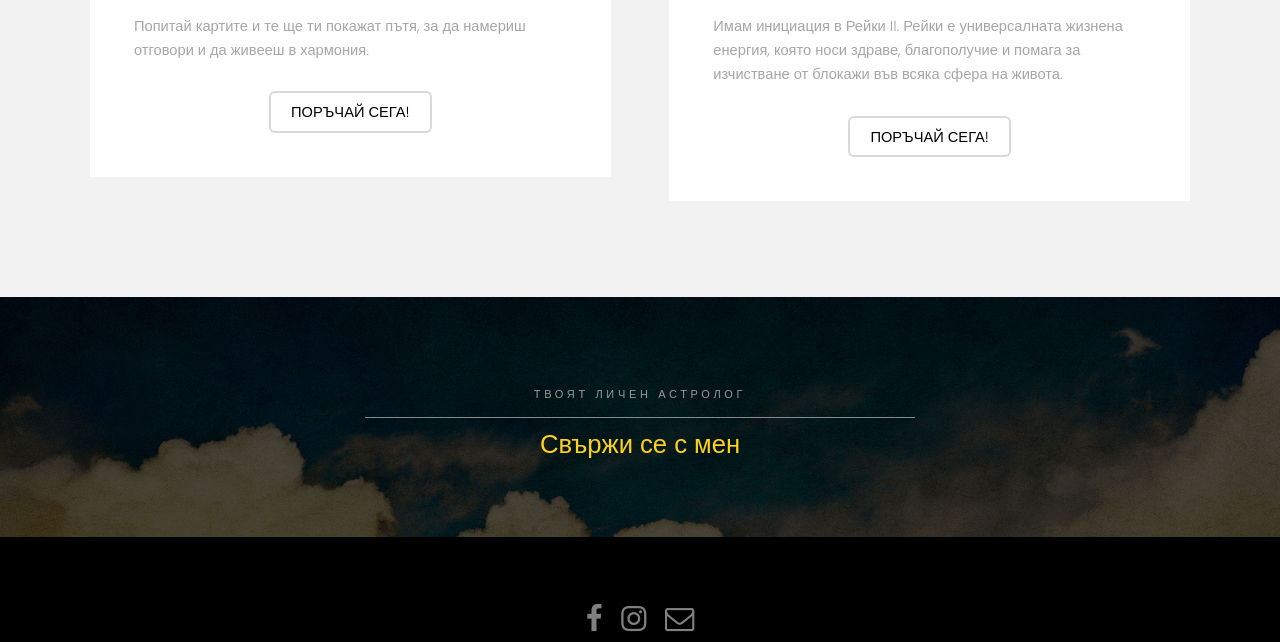
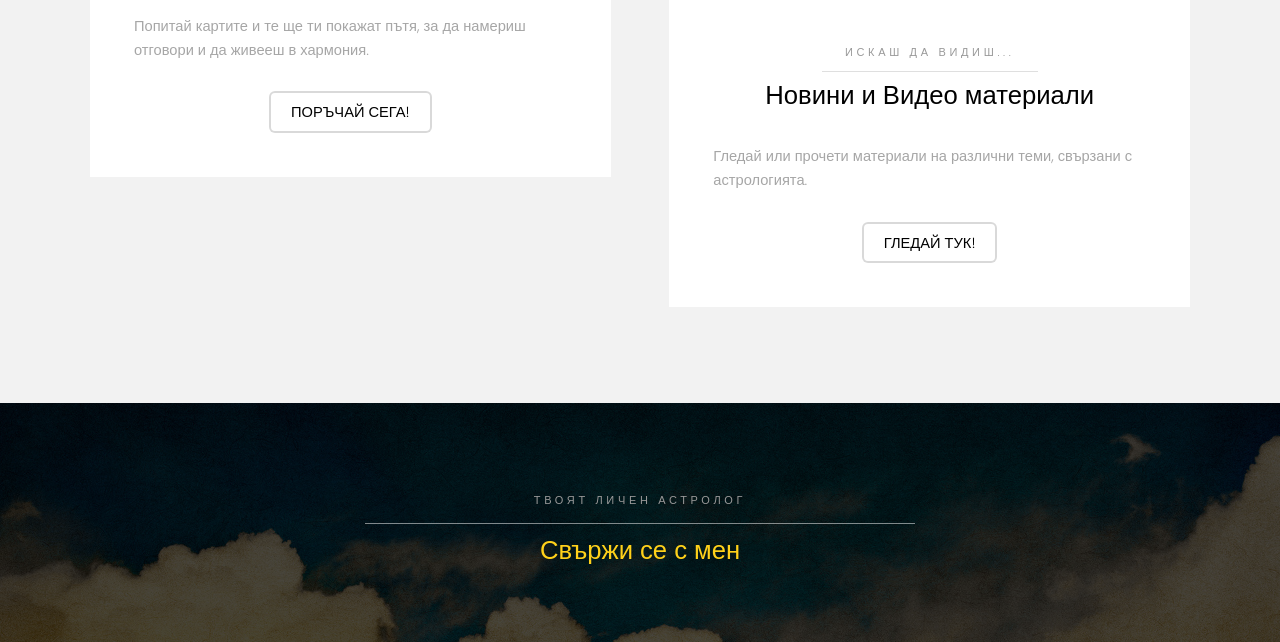
Before and after one commit to maddrum/Rady_and_the_Stars, a Django app: page / in a window 1280 px wide. Shown: the part 1530-2172 px from the top of the page. Run offline with Django 3.2, Linux system fonts and the light colour scheme; data comes from the database, SQL or seed files in the repository; some libraries are stand-ins or nearby versions.

Commit message:
Bug fixes

```diff
--- a/templates/base.html
+++ b/templates/base.html
@@ -55,7 +55,6 @@
                 <li><a href="../{{ value.1 }}">{{ value.0 }}</a></li>
             {% endfor %}
         {% endif %}
-
     </ul>
 </nav>
 
--- a/templates/main_app/Rady.html
+++ b/templates/main_app/Rady.html
@@ -14,7 +14,9 @@
                     <div class="image fit">
                         <img src="{% static 'images/rady.jpg' %}" alt=""/>
                     </div>
-                    <h4 align=center>зодия Скорпион, с асцендент Водолей и Луна в Козирог</h4>
+                    <br>
+
+                    <h3 align=center>зодия Скорпион, с асцендент Водолей и Луна в Козирог</h3>
                     <p align=justify>През живота си съм се занимавала с хиляди неща, но преди няколко години открих
                         любовта на живота си – Астрологията.
                         Винаги ми е било любопитно и интересно, но едва когато се заех сериозно с астрологията открих,
@@ -47,7 +49,7 @@
                 <div class="box">
                     <div class="content">
                         <header class="align-center">
-                            <h2>Казано от другите за мен:</h2>
+                            <h2>Другите за мен:</h2>
                         </header>
                     </div>
                 </div>
--- a/templates/main_app/index.html
+++ b/templates/main_app/index.html
@@ -167,17 +167,16 @@
                     <div>
                         <div class="box">
                             <div class="image fit">
-                                <img src="{% static '/images/reiki.jpg' %}" alt=""/>
+                                <img src="{% static '/images/news.jpg' %}" alt=""/>
                             </div>
                             <div class="content">
                                 <header class="align-center">
-                                    <p>Търсиш.... </p>
-                                    <h2>Рейки лечение</h2>
+                                    <p>Искаш да видиш...</p>
+                                    <h2>Новини и Видео материали</h2>
                                 </header>
-                                <p> Имам инициация в Рейки II. Рейки е универсалната жизнена енергия, която носи здраве,
-                                    благополучие и помага за изчистване от блокажи във всяка сфера на живота.</p>
+                                <p>Гледай или прочети материали на различни теми, свързани с астрологията. </p>
                                 <footer class="align-center">
-                                    <a href="{% url 'main_app:order' %}" class="button alt">Поръчай Сега!</a>
+                                    <a href="{% url 'main_app:order' %}" class="button alt">Гледай тук!</a>
                                 </footer>
                             </div>
                         </div>
--- a/templates/tarot_of_the_day/day_card.html
+++ b/templates/tarot_of_the_day/day_card.html
@@ -52,7 +52,7 @@
         $(document).ready(function () {
             $(".editable_textarea").editable("{% url 'user_content:tarot_of_the_day:card_of_the_day' %}", {
                 type: 'textarea',
-                submit: 'Редактирай',
+                submit: 'Запази',
                 cancelcssclass: 'button alt',
                 submitcssclass: 'button special',
                 cancel: 'Отказ',
```
